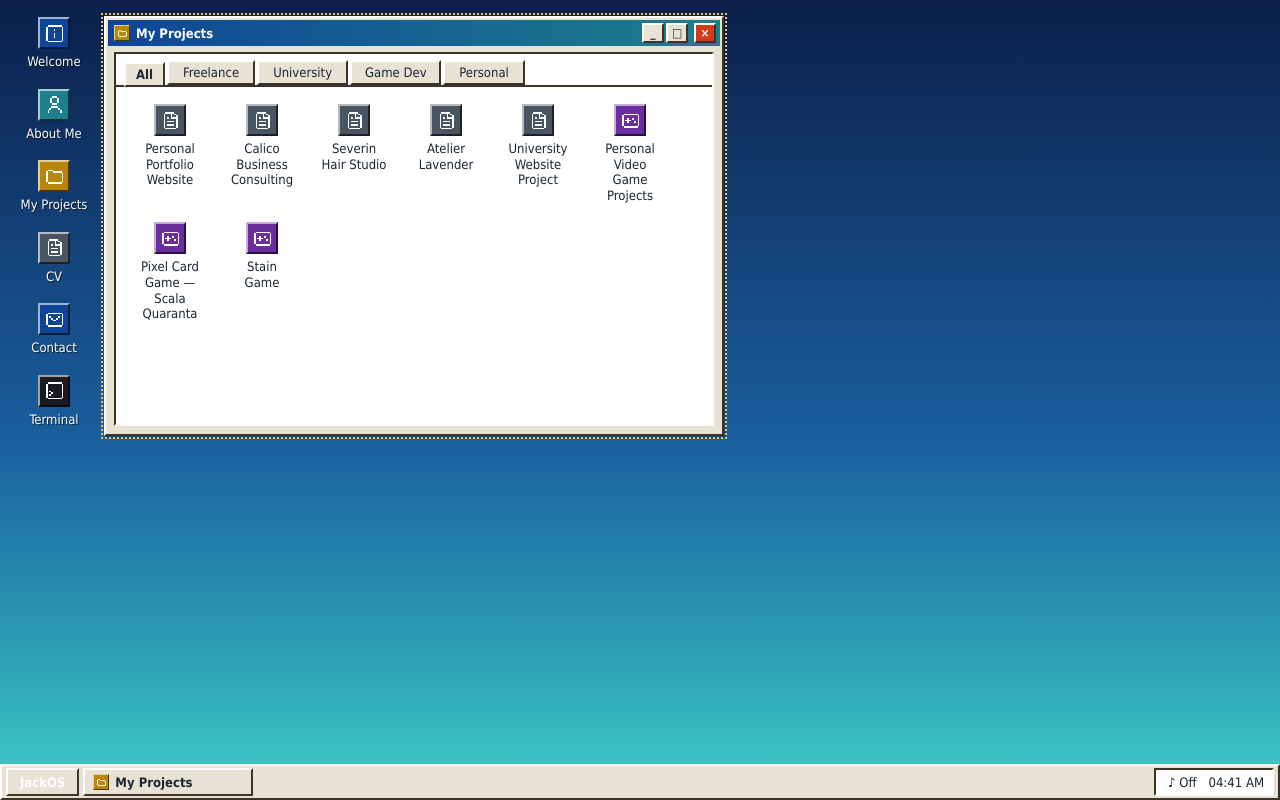
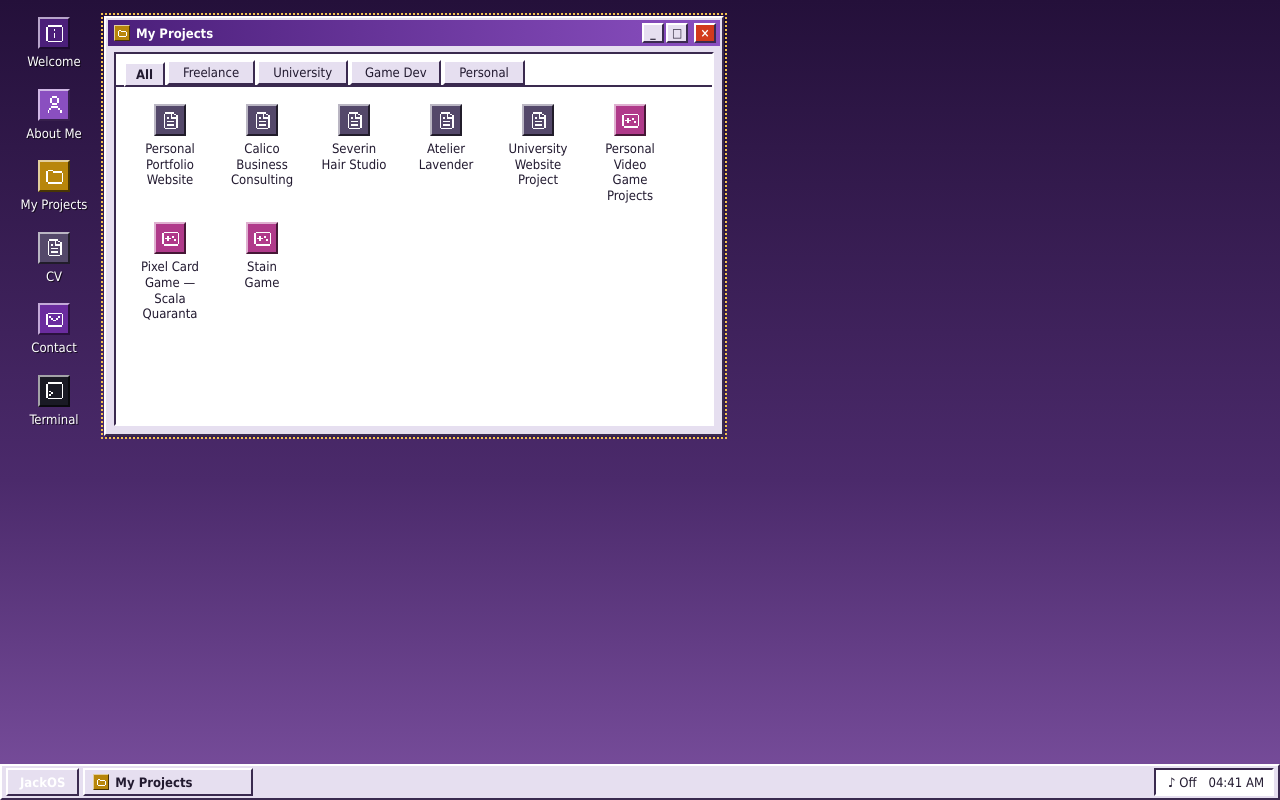
Before and after one commit to JackKeirnan/portfolio, a Next.js app: page /work in a window 1280 px wide. Built offline with nearby package versions, Linux system fonts and the light colour scheme; no server answers.

Commit message:
feat(theme): switch JackOS to a purple theme

```diff
--- a/src/app/layout.tsx
+++ b/src/app/layout.tsx
@@ -12,7 +12,7 @@ export const metadata: Metadata = { metadataBase: new URL(siteUrl), ...pageMetad
 export const viewport: Viewport = {
   width: "device-width",
   initialScale: 1,
-  themeColor: "#0f4596",
+  themeColor: "#4b1f7a",
 };
 
 /** root html shell for JackOS and the plain view */
--- a/src/app/opengraph-image.tsx
+++ b/src/app/opengraph-image.tsx
@@ -8,7 +8,7 @@ export const alt = "JackOS – Jack Keirnan's portfolio as an early-2000s deskto
 /** social preview for every page - a JackOS window on the aurora wallpaper, made at build time */
 export default function OpenGraphImage() {
   // window chrome reuses the theme colours so the preview looks like the site
-  const bevel = { borderStyle: "solid", borderWidth: 4, borderColor: "#ffffff #3b3326 #3b3326 #ffffff" } as const;
+  const bevel = { borderStyle: "solid", borderWidth: 4, borderColor: "#ffffff #3a2a4f #3a2a4f #ffffff" } as const;
   return new ImageResponse(
     (
       <div
@@ -18,16 +18,16 @@ export default function OpenGraphImage() {
           display: "flex",
           alignItems: "center",
           justifyContent: "center",
-          background: "linear-gradient(180deg, #0b1f4a 0%, #1a5f9e 55%, #2fa8b8 85%, #3fd0c9 100%)",
+          background: "linear-gradient(180deg, #24103a 0%, #4b2a6b 60%, #7a4f9e 100%)",
           fontFamily: "sans-serif",
         }}
       >
-        <div style={{ display: "flex", flexDirection: "column", width: 860, background: "#e8e2d4", padding: 6, ...bevel }}>
+        <div style={{ display: "flex", flexDirection: "column", width: 860, background: "#e6dff0", padding: 6, ...bevel }}>
           <div
             style={{
               display: "flex",
               padding: "12px 18px",
-              background: "linear-gradient(90deg, #0f4596, #1d7f8c)",
+              background: "linear-gradient(90deg, #4b1f7a, #8a4fc0)",
               color: "#ffffff",
               fontSize: 30,
               fontWeight: 700,
@@ -36,7 +36,7 @@ export default function OpenGraphImage() {
             JackOS – Welcome
           </div>
           <div style={{ display: "flex", flexDirection: "column", margin: 12, padding: "36px 40px", background: "#ffffff" }}>
-            <div style={{ display: "flex", fontSize: 64, fontWeight: 700, color: "#0f4596" }}>Hi! I&apos;m Jack.</div>
+            <div style={{ display: "flex", fontSize: 64, fontWeight: 700, color: "#4b1f7a" }}>Hi! I&apos;m Jack.</div>
             <div style={{ display: "flex", marginTop: 16, fontSize: 34, color: "#1a2633" }}>
               Software developer – web, freelance and games
             </div>
--- a/src/os/BootScreen.module.css
+++ b/src/os/BootScreen.module.css
@@ -1,7 +1,7 @@
-.screen { position: fixed; inset: 0; z-index: 20000; display: flex; flex-direction: column; align-items: center; justify-content: center; gap: 24px; background: #0b1f4a; color: #ffffff; }
+.screen { position: fixed; inset: 0; z-index: 20000; display: flex; flex-direction: column; align-items: center; justify-content: center; gap: 24px; background: #24103a; color: #ffffff; }
 .logo { font: bold 48px var(--os-font); letter-spacing: 1px; }
-.logo span { color: #3fd0c9; }
-.progress { width: 220px; height: 18px; padding: 2px; border: 2px solid; border-color: #061230 #5a8cc8 #5a8cc8 #061230; }
-.bar { width: 0; height: 100%; background: repeating-linear-gradient(90deg, #3fd0c9 0 10px, transparent 10px 13px); animation: boot-fill linear forwards; }
+.logo span { color: #c9a3f0; }
+.progress { width: 220px; height: 18px; padding: 2px; border: 2px solid; border-color: #140824 #8a6fb0 #8a6fb0 #140824; }
+.bar { width: 0; height: 100%; background: repeating-linear-gradient(90deg, #c9a3f0 0 10px, transparent 10px 13px); animation: boot-fill linear forwards; }
 @keyframes boot-fill { to { width: 100%; } }
-.message { margin: 0; color: #cfe3f5; }
+.message { margin: 0; color: #e4d6f5; }
--- a/src/os/desktop/Taskbar.module.css
+++ b/src/os/desktop/Taskbar.module.css
@@ -18,5 +18,5 @@
 /* fixed-width task buttons so bolding the active one doesn't change widths, long titles ellipsise */
 .task { display: flex; flex: 0 1 170px; align-items: center; gap: 6px; min-width: 0; padding: 0 8px; font: inherit; color: var(--os-text); cursor: pointer; }
 .task span { overflow: hidden; text-overflow: ellipsis; white-space: nowrap; }
-.active { background: #f4f0e6; font-weight: bold; border-color: var(--os-chrome-dark) var(--os-chrome-light) var(--os-chrome-light) var(--os-chrome-dark); }
+.active { background: #f3eefa; font-weight: bold; border-color: var(--os-chrome-dark) var(--os-chrome-light) var(--os-chrome-light) var(--os-chrome-dark); }
 .tray { display: flex; align-items: center; gap: 8px; height: 100%; padding: 0 8px; background: var(--os-chrome); }
--- a/src/os/pixelIcons.ts
+++ b/src/os/pixelIcons.ts
@@ -6,14 +6,14 @@ export type PixelIconDef = { path: string; tile: string };
 
 /** every icon JackOS shows. tile colours come from the theme so the set reads as one family */
 export const PIXEL_ICONS = {
-  welcome: { tile: "#0f4596", path: "M4 2h16v2H4zm0 18h16v2H4zM2 4h2v16H2zm18 0h2v16h-2zm-9 5h2V7h-2zm0 8h2v-6h-2z" },
-  about: { tile: "#1d7f8c", path: "M9 2h6v2H9zm0 8h6v2H9zm6-6h2v6h-2zM7 4h2v6H7zM4 18h2v4H4zm14 0h2v4h-2zM8 14h8v2H8zm-2 2h2v2H6zm10 0h2v2h-2z" },
+  welcome: { tile: "#4b1f7a", path: "M4 2h16v2H4zm0 18h16v2H4zM2 4h2v16H2zm18 0h2v16h-2zm-9 5h2V7h-2zm0 8h2v-6h-2z" },
+  about: { tile: "#8a4fc0", path: "M9 2h6v2H9zm0 8h6v2H9zm6-6h2v6h-2zM7 4h2v6H7zM4 18h2v4H4zm14 0h2v4h-2zM8 14h8v2H8zm-2 2h2v2H6zm10 0h2v2h-2z" },
   folder: { tile: "#b8860b", path: "M4 4h6v2H4zm0 14h16v2H4zM20 8h2v10h-2zM2 6h2v12H2zm8 0h10v2H10z" },
-  document: { tile: "#4a5563", path: "M6 4H4v16h2zm10-2H6v2h10zm4 4h-2v14h2zm-2 14H6v2h12zM16 4h2v2h-2zm-4 0h2v6h-2z M12 8h6v2h-6zm-4 8h8v2H8zm0-4h8v2H8zm0-4h2v2H8z" },
-  contact: { tile: "#0f4596", path: "M6 8h2v2H6zm2 2h2v2H8zm10-2h-2v2h2zm-2 2h-2v2h2zm-6 2h4v2h-4zM2 6h2v12H2zm18 0h2v12h-2zM4 4h16v2H4zm0 14h16v2H4z" },
+  document: { tile: "#54486a", path: "M6 4H4v16h2zm10-2H6v2h10zm4 4h-2v14h2zm-2 14H6v2h12zM16 4h2v2h-2zm-4 0h2v6h-2z M12 8h6v2h-6zm-4 8h8v2H8zm0-4h8v2H8zm0-4h2v2H8z" },
+  contact: { tile: "#6a2c9e", path: "M6 8h2v2H6zm2 2h2v2H8zm10-2h-2v2h2zm-2 2h-2v2h2zm-6 2h4v2h-4zM2 6h2v12H2zm18 0h2v12h-2zM4 4h16v2H4zm0 14h16v2H4z" },
   terminal: { tile: "#1a1a24", path: "M4 2h16v2H4zm0 18h16v2H4zM2 4h2v16H2zm18 0h2v16h-2zM6 16h2v2H6zm2-2h2v2H8zm-2-2h2v2H6z" },
   display: { tile: "#187a3c", path: "M4 2h16v2H4zm0 14h16v2H4zM2 4h2v12H2zm18 0h2v12h-2zm-9 14h2v2h-2zm-3 2h8v2H8z" },
-  gamepad: { tile: "#6b2e9e", path: "M4 4h16v2H4zm0 14h16v2H4zM2 6h2v12H2zm18 0h2v12h-2zM8 9h2v6H8z M6 11h6v2H6zm8-2h2v2h-2zm2 4h2v2h-2z" },
+  gamepad: { tile: "#b03a8a", path: "M4 4h16v2H4zm0 14h16v2H4zM2 6h2v12H2zm18 0h2v12h-2zM8 9h2v6H8z M6 11h6v2H6zm8-2h2v2h-2zm2 4h2v2h-2z" },
   error: { tile: "#d23a1c", path: "M2 10h2v2H2zm0 4h2v-2H2zm20-4h-2v2h2zm0 4h-2v-2h2zM4 8h2v2H4zm0 8h2v-2H4zm16-8h-2v2h2zm0 8h-2v-2h2zM6 6h2v2H6zm0 12h2v-2H6zM18 6h-2v2h2zm0 12h-2v-2h2zM8 4h2v2H8zm0 16h2v-2H8zm8-16h-2v2h2zm0 16h-2v-2h2zM10 2h2v2h-2zm0 20h2v-2h-2zm4-20h-2v2h2zm0 20h-2v-2h2zm-3-5h2v-2h-2zm0-4h2V7h-2z" },
 } satisfies Record<string, PixelIconDef>;
 
--- a/src/os/theme.css
+++ b/src/os/theme.css
@@ -1,21 +1,21 @@
 /* JackOS theme. every colour, bevel and font is a token here so new
    themes and wallpapers are just token swaps, not component edits */
 :root {
-  --os-chrome: #e8e2d4;
+  --os-chrome: #e6dff0;
   --os-chrome-light: #ffffff;
-  --os-chrome-dark: #3b3326;
-  --os-chrome-shadow: #8c8371;
-  --os-title-from: #0f4596;
-  --os-title-to: #1d7f8c;
-  --os-title-inactive-from: #5d6773;
-  --os-title-inactive-to: #7f8893;
+  --os-chrome-dark: #3a2a4f;
+  --os-chrome-shadow: #8a7ca0;
+  --os-title-from: #4b1f7a;
+  --os-title-to: #8a4fc0;
+  --os-title-inactive-from: #625870;
+  --os-title-inactive-to: #7d7390;
   --os-title-text: #ffffff;
-  --os-start: #187a3c;
+  --os-start: #6a2c9e;
   --os-close: #d23a1c;
   --os-panel: #ffffff;
-  --os-text: #1a2633;
-  --os-muted: #4a5563;
-  --os-link: #0f4596;
+  --os-text: #221a30;
+  --os-muted: #54486a;
+  --os-link: #5a2a96;
   --os-focus: #f2c14e;
   --os-terminal-bg: #10141c;
   --os-terminal-text: #8fe3a6;
--- a/src/os/wallpapers.ts
+++ b/src/os/wallpapers.ts
@@ -1,15 +1,15 @@
 /** wallpapers offered in Display Settings, each has a matching rule in theme.css */
 export const WALLPAPERS = [
+  { id: "plum", label: "Plum" },
   { id: "aurora", label: "Aurora" },
   { id: "lagoon", label: "Lagoon" },
   { id: "midnight", label: "Midnight grid" },
-  { id: "plum", label: "Plum" },
 ] as const;
 
 /** union of the wallpaper ids above so a bad id won't compile */
 export type WallpaperId = (typeof WALLPAPERS)[number]["id"];
 
-export const DEFAULT_WALLPAPER: WallpaperId = "aurora";
+export const DEFAULT_WALLPAPER: WallpaperId = "plum";
 
 /** guards values read back from storage, could be anything */
 export function isWallpaperId(value: unknown): value is WallpaperId {
```
Also changed, not shown: 1 other file (tests, documents, lock files or other folders).
